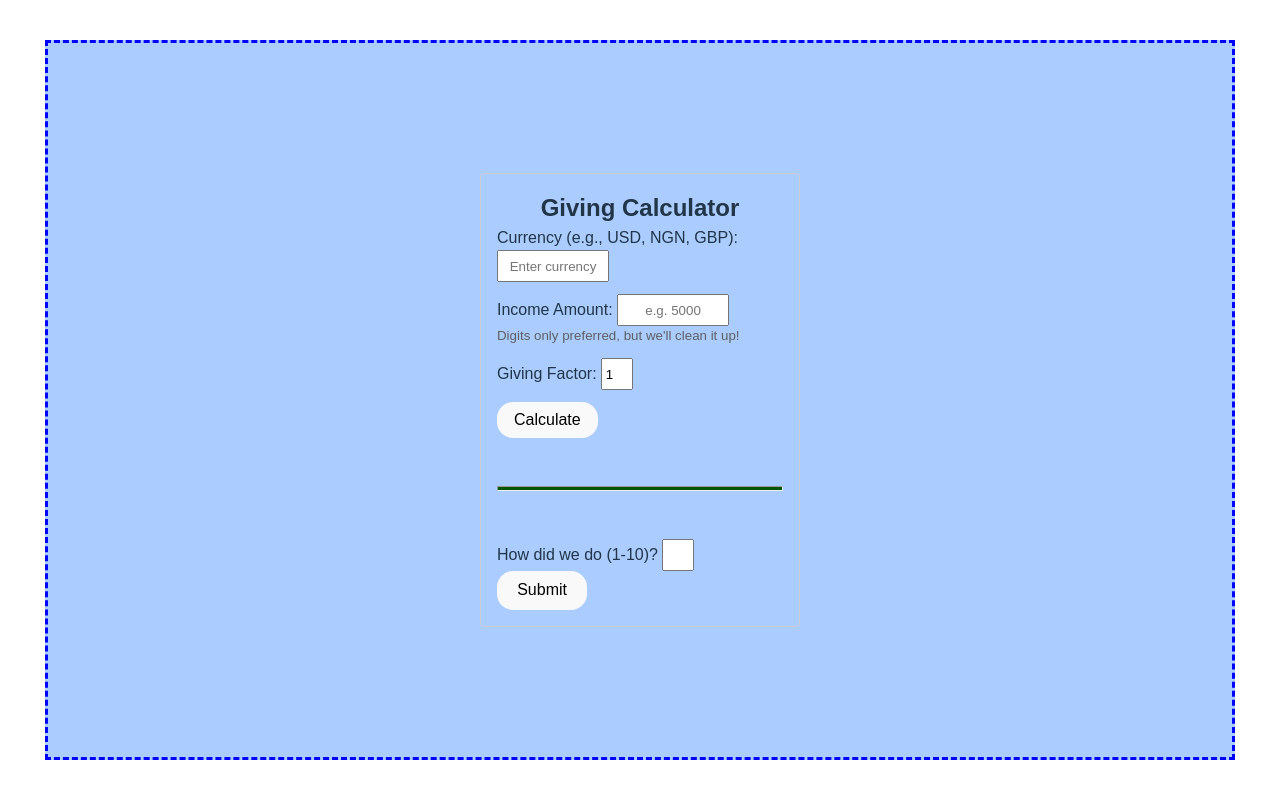
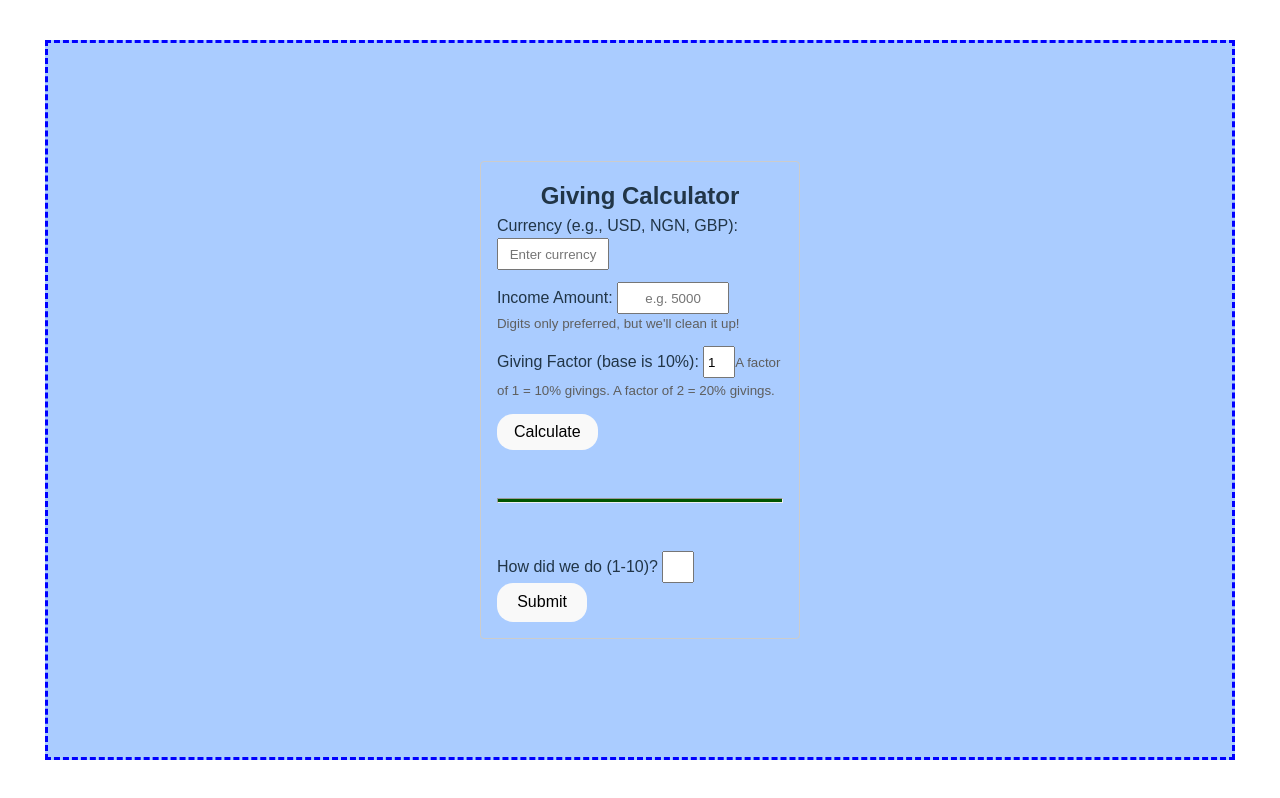
Before and after one commit to royalpriniel/giving_calculator, a React (Vite) app: page / in a window 1280 px wide. Built offline with nearby package versions, Linux system fonts and the light colour scheme.

Commit message:
Update givingCalculator.jsx

```diff
--- a/src/givingCalculator.jsx
+++ b/src/givingCalculator.jsx
@@ -62,7 +62,7 @@ const GivingCalculator = () => {
         </div>
 
         <div style={{ marginBottom: '0.75rem' }}>
-          <label>Giving Factor: </label>
+          <label>Giving Factor (base is 10%): </label>
           <input
 	    className= "num"
 	    type="number"
@@ -71,6 +71,9 @@ const GivingCalculator = () => {
             onChange={(e) => setFactor(e.target.value)}
             required
           />
+                     <small style={{ color: '#5e5e5e' }}>
+            A factor of 1 = 10% givings. A factor of 2 = 20% givings.
+          </small>
         </div>
 
         <button type="submit" style={{ padding: '0.5rem 1rem', cursor: 'pointer' }}>
```
